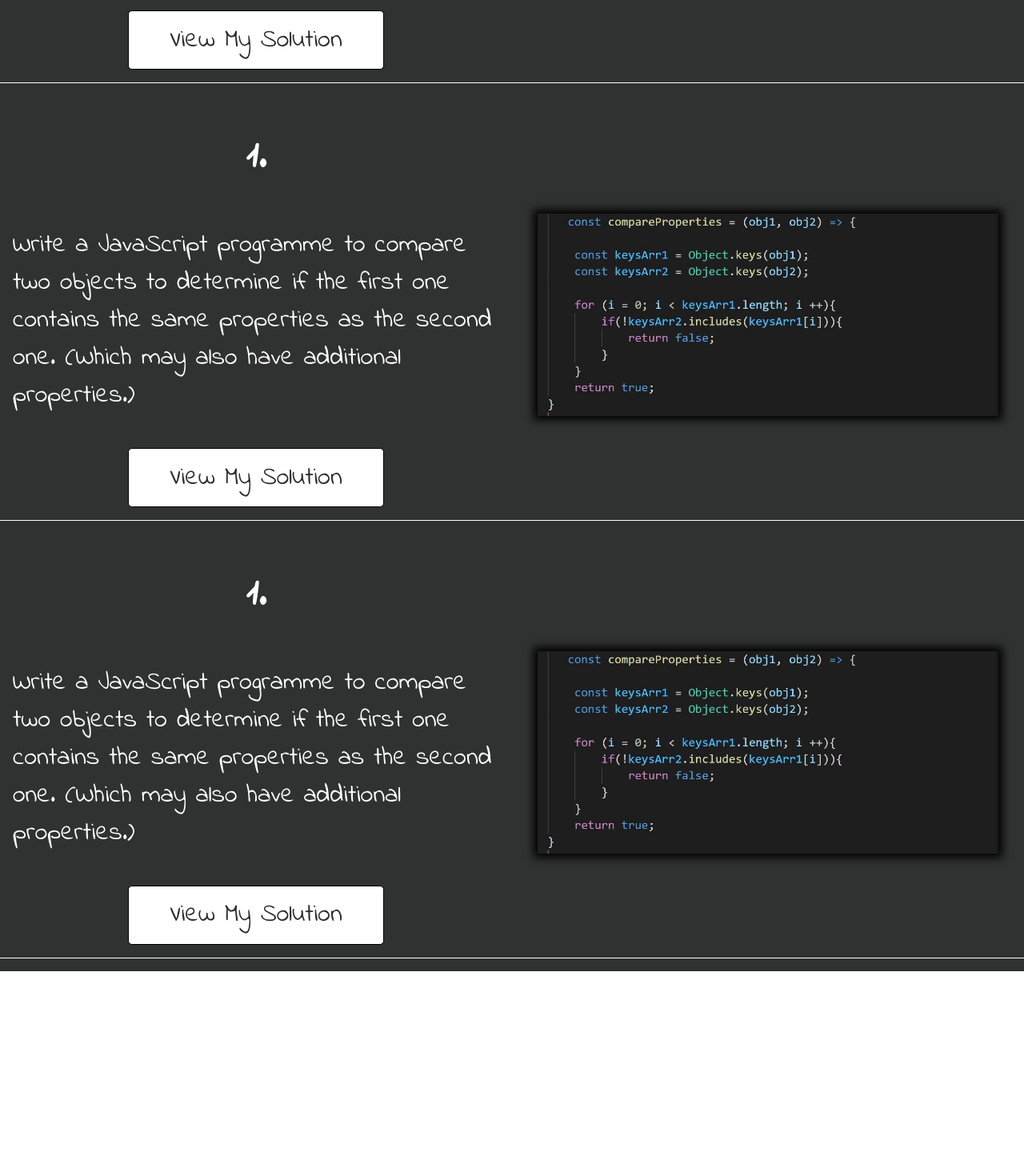
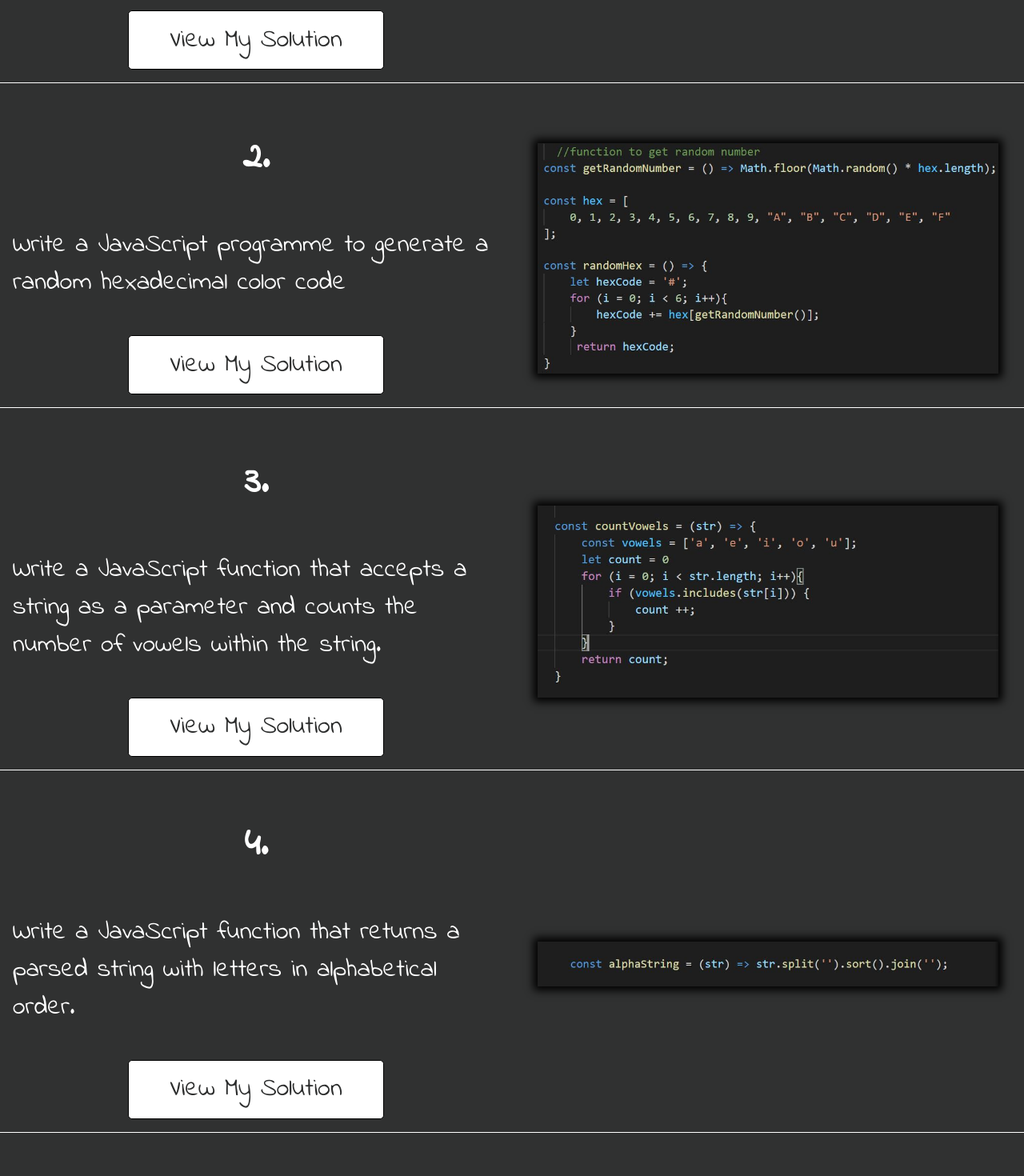
Before and after one commit to Stewie154/Personal-Website-V2, a React (Create React App) app in the folder personal-website-v2/: page / in a window 1280 px wide. Shown: the part 2620-4090 px from the top of the page at 80% size. Before the commit the page ends 3834 px from the top, so only its background shows below. Built offline with nearby package versions, Linux system fonts and the light colour scheme.

Commit message:
ProblemSolving mapped display
Here I've finshed filling-out the info for the problem data. I then replaced the hard-coded problems being displayed by mapping through the objects in the data array.

Next I'll work on the funcitonality of showing / hiding the solution by clicking on the button.

```diff
--- a/personal-website-v2/src/Components/ProblemSolving/Data.js
+++ b/personal-website-v2/src/Components/ProblemSolving/Data.js
@@ -1,5 +1,8 @@
 import solution1 from '../../Images/Solution 1 Screenshot.JPG';
-
+import solution2 from '../../Images/Solution 2 Screenshot.JPG';
+import solution3 from '../../Images/Solution 3 Screenshot.JPG';
+import solution4 from '../../Images/Solution 4 Screenshot.JPG';
+import solution5 from '../../Images/Solution 5 Screenshot.JPG';
 export const problemSolvingData = [
     {
         number: '1.',
@@ -8,5 +11,38 @@ export const problemSolvingData = [
         showingSolution: false,
         viewSolutionBtn: 'View My Solution',
         HideSolutionBtn: 'Hide My Solution'
+    },
+    {
+        number: '2.',
+        task: 'Write a JavaScript programme to generate a random hexadecimal color code',
+        solution: solution2,
+        showingSolution: false,
+        viewSolutionBtn: 'View My Solution',
+        HideSolutionBtn: 'Hide My Solution'
+    },
+    {
+        number: '3.',
+        task: 'Write a JavaScript function that accepts a string as a parameter and counts the number of vowels within the string.',
+        solution: solution3,
+        showingSolution: false,
+        viewSolutionBtn: 'View My Solution',
+        HideSolutionBtn: 'Hide My Solution'
+    },
+    {
+        number: '4.',
+        task: 'Write a JavaScript function that returns a parsed string with letters in alphabetical order.',
+        solution: solution4,
+        showingSolution: false,
+        viewSolutionBtn: 'View My Solution',
+        HideSolutionBtn: 'Hide My Solution'
+    },
+    {
+        number: '5.',
+        task: 'Write a JavaScript programme that returns true if the provided predicate function returns true for all elements in a collection, false otherwise.',
+        solution: solution5,
+        showingSolution: false,
+        viewSolutionBtn: 'View My Solution',
+        HideSolutionBtn: 'Hide My Solution'
     }
+
 ]
--- a/personal-website-v2/src/Components/ProblemSolving/ProblemSolving.js
+++ b/personal-website-v2/src/Components/ProblemSolving/ProblemSolving.js
@@ -4,36 +4,20 @@ const ProblemSolving = ({ problemSolvingData }) => {
     return (
         <ProblemSolvingWrapper>
             <ProblemSolvingHeading>Problem-Solving</ProblemSolvingHeading>
-            <Problem>
-                <ProblemInfoContainer>
-                    <ProblemNumber>{problemSolvingData[0].number}</ProblemNumber>
-                    <ProblemDesc>{problemSolvingData[0].task}</ProblemDesc>
-                    <ProblemBtn>{problemSolvingData[0].viewSolutionBtn}</ProblemBtn>
-                </ProblemInfoContainer>
-                <SolutionScreenshotContainer>
-                    <SolutionScreenshot src={problemSolvingData[0].solution}/>
-                </SolutionScreenshotContainer>
-            </Problem>
-            <Problem>
-                <ProblemInfoContainer>
-                    <ProblemNumber>{problemSolvingData[0].number}</ProblemNumber>
-                    <ProblemDesc>{problemSolvingData[0].task}</ProblemDesc>
-                    <ProblemBtn>{problemSolvingData[0].viewSolutionBtn}</ProblemBtn>
-                </ProblemInfoContainer>
-                <SolutionScreenshotContainer>
-                    <SolutionScreenshot src={problemSolvingData[0].solution}/>
-                </SolutionScreenshotContainer>
-            </Problem>
-            <Problem>
-                <ProblemInfoContainer>
-                    <ProblemNumber>{problemSolvingData[0].number}</ProblemNumber>
-                    <ProblemDesc>{problemSolvingData[0].task}</ProblemDesc>
-                    <ProblemBtn>{problemSolvingData[0].viewSolutionBtn}</ProblemBtn>
-                </ProblemInfoContainer>
-                <SolutionScreenshotContainer>
-                    <SolutionScreenshot src={problemSolvingData[0].solution}/>
-                </SolutionScreenshotContainer>
-            </Problem>
+            {problemSolvingData.map( (problem, index) => {
+                return (
+                    <Problem key={index}>
+                        <ProblemInfoContainer>
+                            <ProblemNumber>{problem.number}</ProblemNumber>
+                            <ProblemDesc>{problem.task}</ProblemDesc>
+                            <ProblemBtn>{problem.viewSolutionBtn}</ProblemBtn>
+                        </ProblemInfoContainer>
+                        <SolutionScreenshotContainer>
+                            <SolutionScreenshot src={problem.solution} />
+                        </SolutionScreenshotContainer>
+                    </Problem>
+                )
+            })}
         </ProblemSolvingWrapper>
     )
 }
--- a/personal-website-v2/src/Components/ProblemSolving/ProblemSolvingElements.js
+++ b/personal-website-v2/src/Components/ProblemSolving/ProblemSolvingElements.js
@@ -26,6 +26,7 @@ export const Problem = styled.div`
     justify-content: center;
     align-items: center;
     width: 100vw;
+    min-height: 40vh;
     margin: 2vh 2vw;
     border-bottom: 1px solid #fff;
 
```
Also changed, not shown: 1 other file (tests, documents, lock files or other folders).
